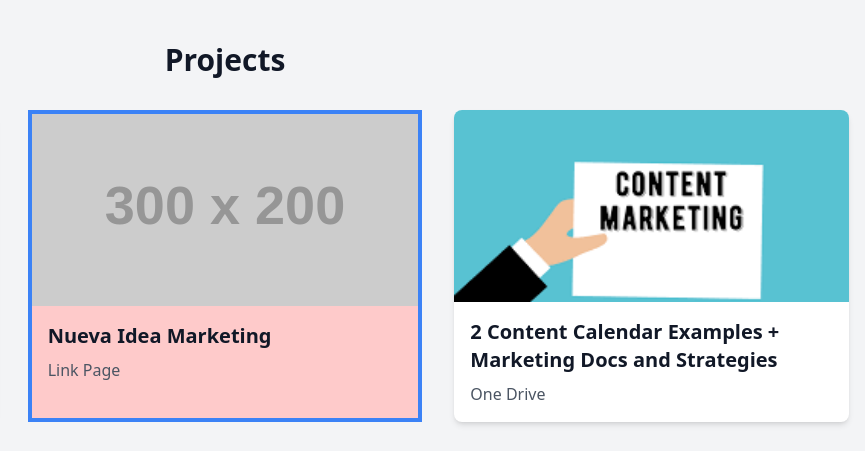
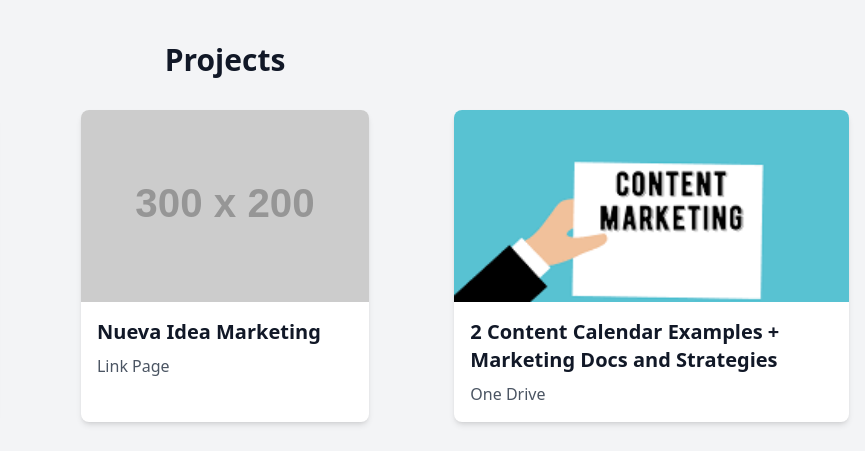
Before and after one commit to marcoslasaye/Portfolio, a plain HTML site: page index.html in a window 1280 px wide. Shown: the part 456-907 px from the top of the page, 415-1280 px from the left. Drawn offline with nearby package versions, Linux system fonts and the light colour scheme; placeholder pictures from the web are drawn by us.

Commit message:
Update index.html

```diff
--- a/index.html
+++ b/index.html
@@ -115,7 +115,7 @@
                     </a>
                 </div>
                 <div
-                    class="bg-red-200 border-4 border-blue-500">
+                    class="max-w-sm mx-auto bg-white shadow-md rounded-lg overflow-hidden hover:scale-105 transition-transform duration-300">
                     <a href="https://linktr.ee/nuevaideamkt" target="_blank">
                         <img src="https://via.placeholder.com/300x200" alt="Nueva Idea Marketing"
                             class="w-full h-48 object-cover">
```
